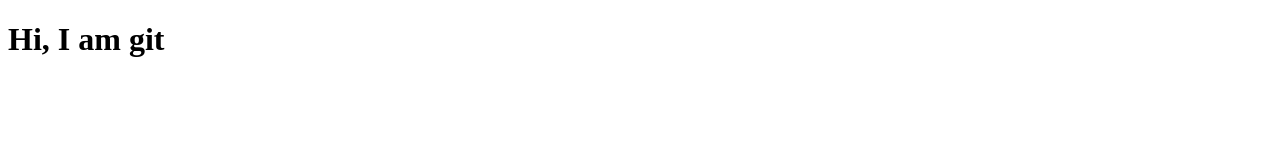
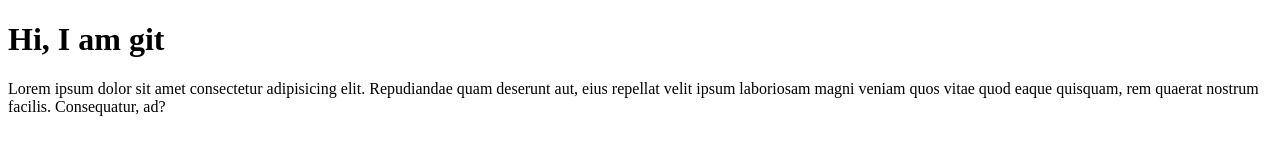
Before and after one commit to AunggMyatt/Project, a plain HTML site: page index.html in a window 1280 px wide. Drawn offline with Linux system fonts and the light colour scheme.

Commit message:
second commit

```diff
--- a/index.html
+++ b/index.html
@@ -8,5 +8,8 @@
 </head>
 <body>
     <h1> Hi, I am git</h1>
+    <p>Lorem ipsum dolor sit amet consectetur adipisicing elit. Repudiandae quam deserunt aut, eius repellat velit ipsum laboriosam magni veniam quos vitae quod eaque quisquam, rem quaerat nostrum facilis. Consequatur, ad?
+
+    </p>
 </body>
 </html>
```
